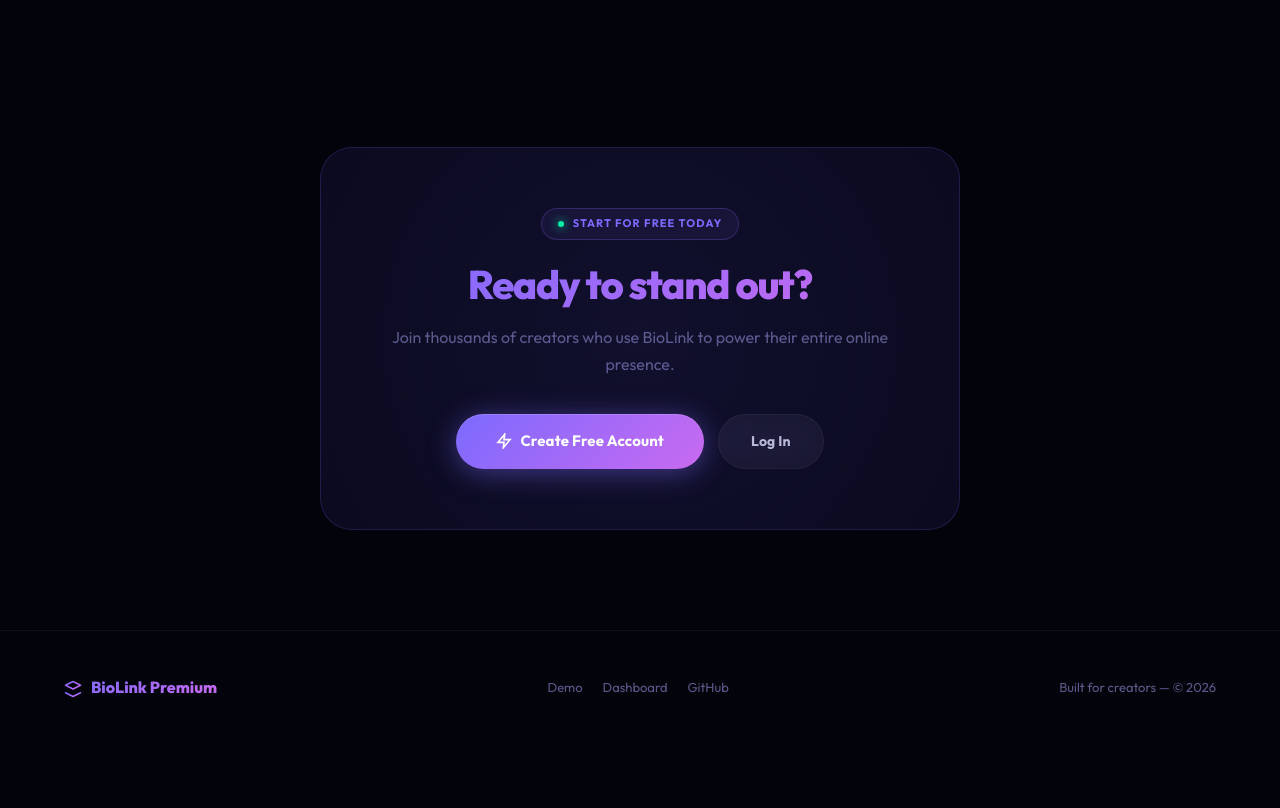
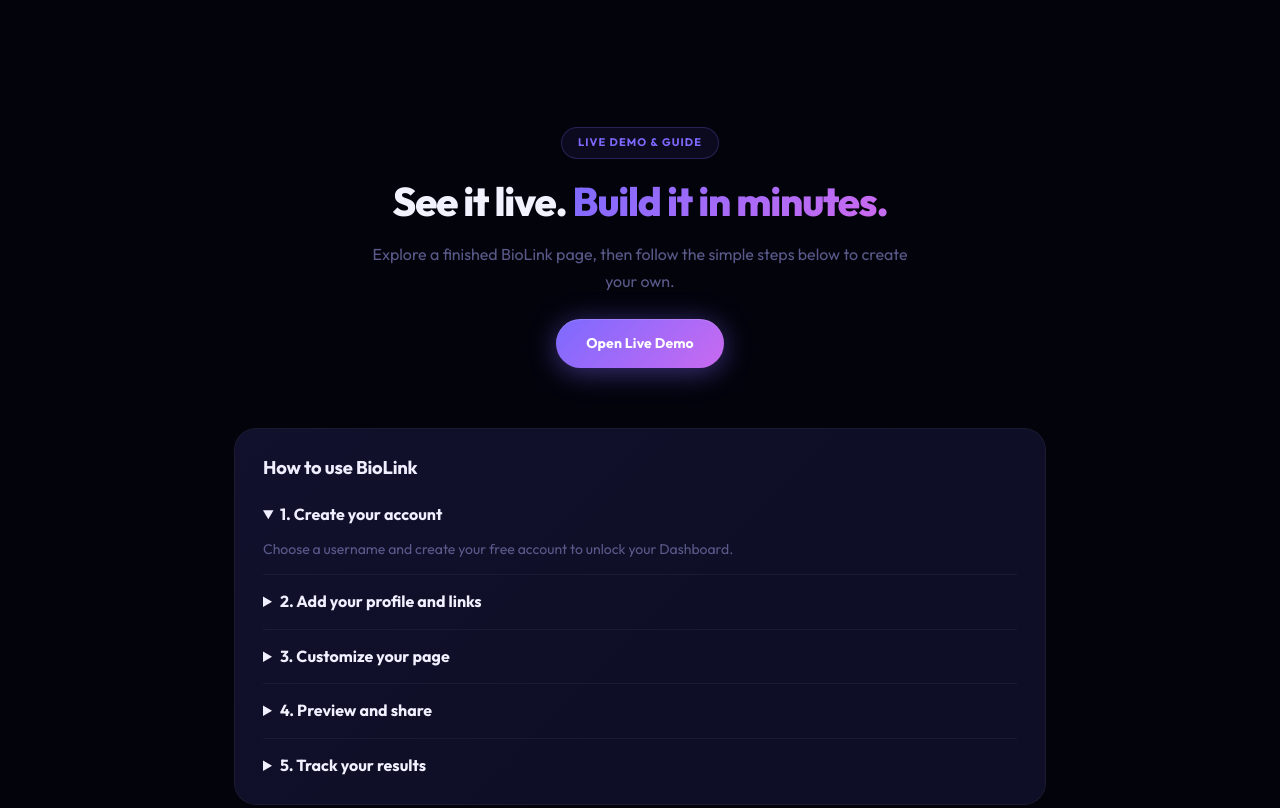
Before and after one commit to Dev-Sahad/BioLink, a website: page public/index.html in a window 1280 px wide. Shown: the part 2880-3688 px from the top of the page. Before the commit the page ends 3624 px from the top, so only its background shows below. Drawn offline with Linux system fonts and the light colour scheme; no server answers.

Commit message:
move public help guide to home page

```diff
--- a/public/index.html
+++ b/public/index.html
@@ -654,6 +654,25 @@
       </div>
     </section>
 
+    <section class="how-section" aria-labelledby="guide-title">
+      <div class="container" style="max-width:860px;">
+        <div class="section-header reveal">
+          <div class="section-badge">Live Demo &amp; Guide</div>
+          <h2 id="guide-title">See it live. <span class="text-gradient">Build it in minutes.</span></h2>
+          <p style="color:var(--muted);max-width:560px;margin:16px auto 0;line-height:1.7;">Explore a finished BioLink page, then follow the simple steps below to create your own.</p>
+          <a href="/bio?u=admin" class="btn btn-primary" style="margin-top:24px;">Open Live Demo</a>
+        </div>
+        <div class="card reveal" style="padding:12px 28px;">
+          <h3 style="padding:12px 0 6px;">How to use BioLink</h3>
+          <details open style="padding:14px 0;border-bottom:1px solid var(--border);"><summary style="cursor:pointer;font-weight:700;">1. Create your account</summary><p style="color:var(--muted);font-size:14px;margin:10px 0 0;">Choose a username and create your free account to unlock your Dashboard.</p></details>
+          <details style="padding:14px 0;border-bottom:1px solid var(--border);"><summary style="cursor:pointer;font-weight:700;">2. Add your profile and links</summary><p style="color:var(--muted);font-size:14px;margin:10px 0 0;">Add your name, bio, social profiles, and every destination you want visitors to find.</p></details>
+          <details style="padding:14px 0;border-bottom:1px solid var(--border);"><summary style="cursor:pointer;font-weight:700;">3. Customize your page</summary><p style="color:var(--muted);font-size:14px;margin:10px 0 0;">Pick a theme, colors, background, media, gallery, and optional visual effects.</p></details>
+          <details style="padding:14px 0;border-bottom:1px solid var(--border);"><summary style="cursor:pointer;font-weight:700;">4. Preview and share</summary><p style="color:var(--muted);font-size:14px;margin:10px 0 0;">Use View Page in your Dashboard, then share your public BioLink on social media and anywhere your audience follows you.</p></details>
+          <details style="padding:14px 0;"><summary style="cursor:pointer;font-weight:700;">5. Track your results</summary><p style="color:var(--muted);font-size:14px;margin:10px 0 0;">Check Analytics in your Dashboard to see page views, clicks, and your most popular links.</p></details>
+        </div>
+      </div>
+    </section>
+
     <!-- CTA -->
     <section class="cta-section">
       <div class="container">
```
Also changed, not shown: public/dashboard.html (+0 -25 lines).
